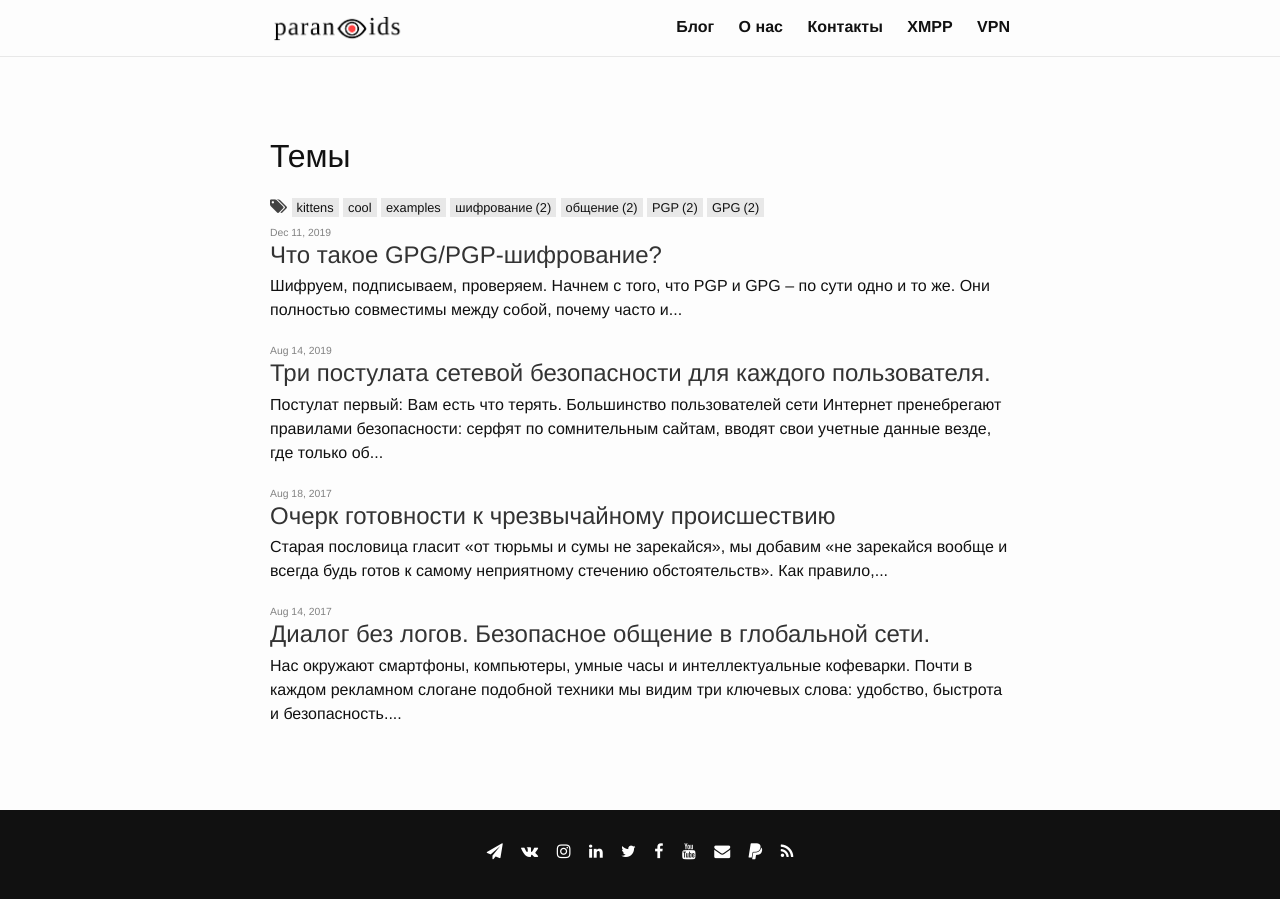
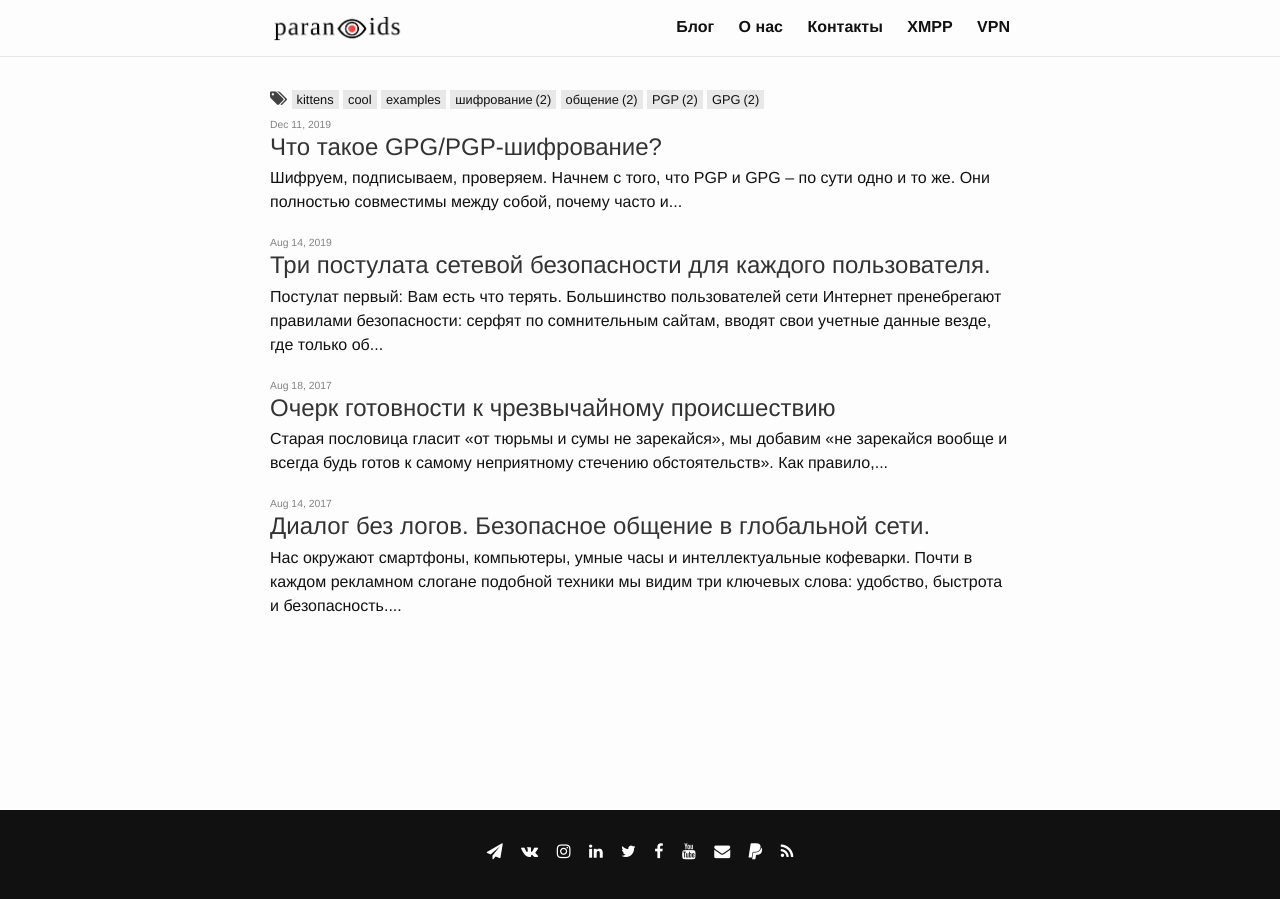
Before and after one commit to 2b7E1n6D0e5R7/2b7E1n6D0e5R7.github.io, a Jekyll site: the page built from index.html, in a window 1280 px wide. Built offline with Jekyll 4.4.1, drawn with Linux system fonts in a browser that asks for light colours; the list of posts is cut into pages by our own code.

Commit message:
Update blog.html

```diff
--- a/_layouts/blog.html
+++ b/_layouts/blog.html
@@ -2,7 +2,6 @@
 layout: default
 ---
 <div class="tags">
-    <h1>Темы</h1>
   <i class="fa fa-tags"></i>
   {% for tag_obj in site.tags %}
     {% assign tag = tag_obj | first %}
```
